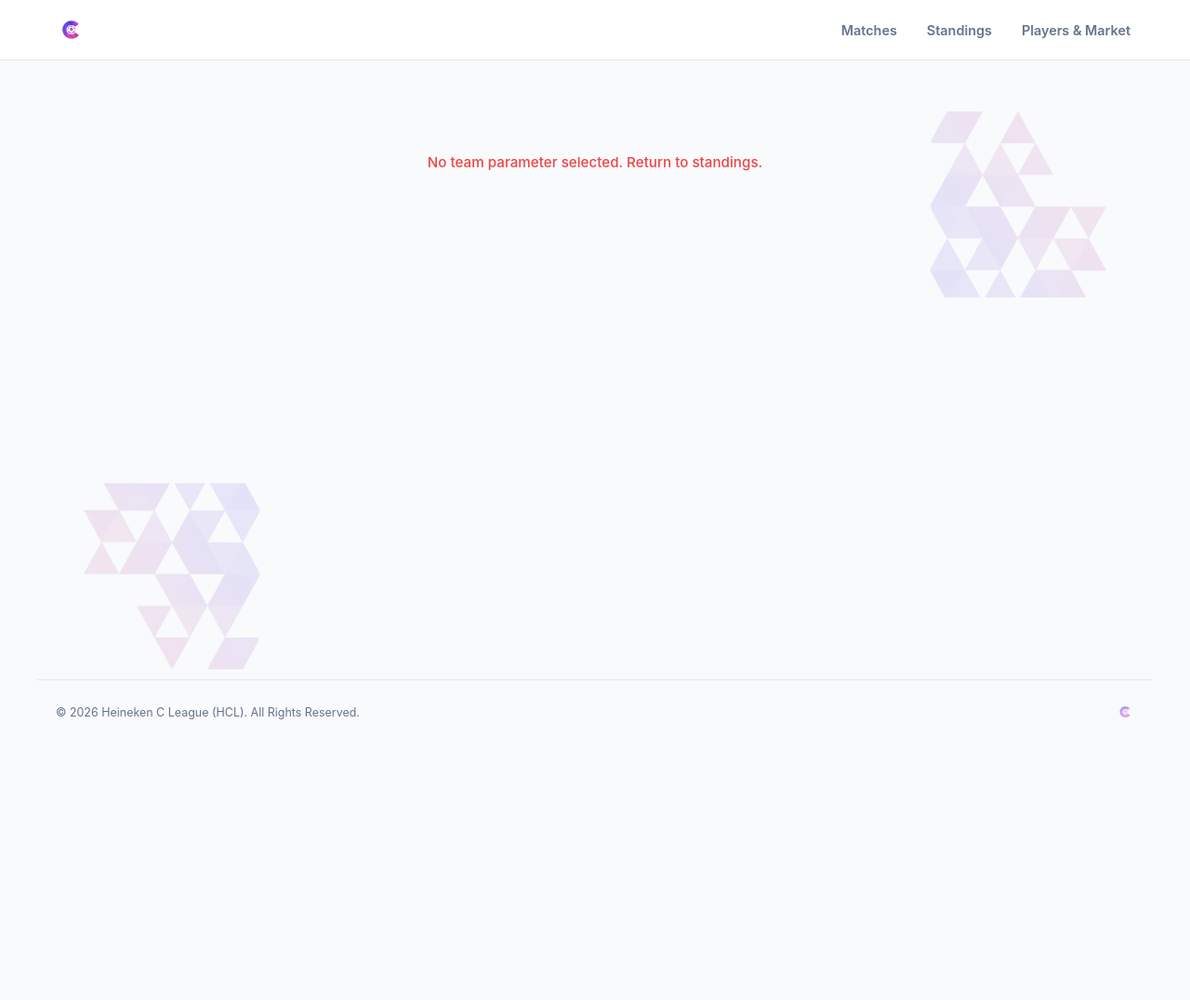
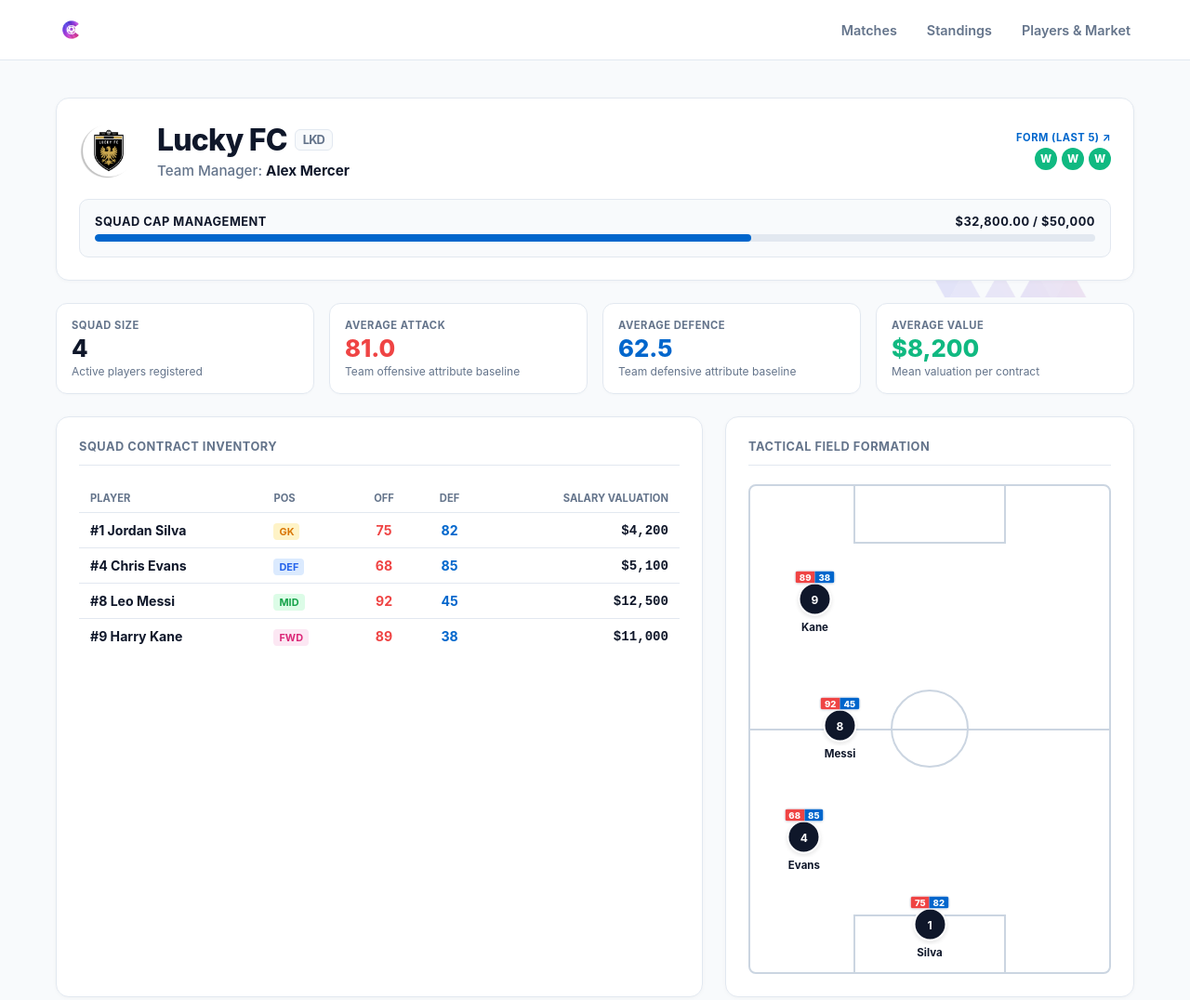
Before and after one commit to ldg224/HCL, a plain HTML site: page team.html in a window 1280 px wide. Shown: the top 1076 px of the page at 93% size. Before the commit the page ends 800 px from the top, so only its background shows below. Drawn offline with Linux system fonts and the light colour scheme.

Commit message:
Update team.html

```diff
--- a/team.html
+++ b/team.html
@@ -68,7 +68,8 @@
 
         /* Clean Performance Form Dots */
         .form-container { display: flex; flex-direction: column; gap: 4px; align-items: flex-end; }
-        .form-title { font-size: 0.7rem; text-transform: uppercase; letter-spacing: 0.5px; color: var(--text-muted); font-weight: 700; }
+        .form-title { font-size: 0.7rem; text-transform: uppercase; letter-spacing: 0.5px; color: var(--accent-color); font-weight: 700; transition: opacity 0.2s; }
+        .form-title:hover { opacity: 0.8; }
         .form-bubbles { display: flex; gap: 5px; }
         .bubble { width: 24px; height: 24px; border-radius: 50%; display: flex; align-items: center; justify-content: center; font-size: 0.72rem; font-weight: 800; color: #fff; }
         .bubble.W { background-color: var(--win-color); }
@@ -164,34 +165,45 @@
 
     <script src="navbar.js"></script>
     <script>
-        const CSV_TEAMS = "https://docs.google.com/spreadsheets/d/e/2PACX-1vRWLzMxExK_CHV8x6uGcYFuDTKIaIfQIFMMrDz89AbrbBtgt4E22U8lmMyr-p3F-_cZcGPmm1qJSSYN/pub?gid=0&single=true&output=csv";
-        const CSV_ROSTERS = "https://docs.google.com/spreadsheets/d/e/2PACX-1vRWLzMxExK_CHV8x6uGcYFuDTKIaIfQIFMMrDz89AbrbBtgt4E22U8lmMyr-p3F-_cZcGPmm1qJSSYN/pub?gid=1346726150&single=true&output=csv";
-        const CSV_SCHEDULE = "https://docs.google.com/spreadsheets/d/e/2PACX-1vRWLzMxExK_CHV8x6uGcYFuDTKIaIfQIFMMrDz89AbrbBtgt4E22U8lmMyr-p3F-_cZcGPmm1qJSSYN/pub?gid=197825319&single=true&output=csv";
+        // Redirect target page file path
+        const SCHEDULE_PAGE_URL = "schedule.html";
+
+        // Structured data tables securely hosted inside client script context
+        const DATA_DIRECTORY = [
+            ["Lucky FC [LKD]", "LKD", "Alex Mercer"],
+            ["SKS FC [SKS]", "SKS", "Marcus Vance"],
+            ["Lads United [LAU]", "LAU", "Dave Bradley"],
+            ["Pectoral Flys FC [PCF]", "PCF", "Ryan Reynolds"],
+            ["Cranbourne United [CFC]", "CFC", "Sarah Jenkins"],
+            ["FC Turtle [TUR]", "TUR", "Tim Drake"]
+        ];
+
+        const DATA_ROSTERS = [
+            ["#1", "Jordan Silva", "GK", "Lucky FC [LKD]", "75", "82", "$4,200"],
+            ["#4", "Chris Evans", "DEF", "Lucky FC [LKD]", "68", "85", "$5,100"],
+            ["#8", "Leo Messi", "MID", "Lucky FC [LKD]", "92", "45", "$12,500"],
+            ["#9", "Harry Kane", "FWD", "Lucky FC [LKD]", "89", "38", "$11,000"],
+            ["#12", "Tom Brady", "GK", "SKS FC [SKS]", "80", "80", "$6,000"],
+            ["#3", "Virgil Dijk", "DEF", "SKS FC [SKS]", "60", "90", "$9,500"],
+            ["#10", "Neymar Jr", "FWD", "SKS FC [SKS]", "91", "40", "$13,000"],
+            ["#7", "K. Mbappe", "FWD", "Lads United [LAU]", "94", "42", "$14,500"],
+            ["#6", "Paul Pogba", "MID", "Lads United [LAU]", "82", "72", "$8,200"]
+        ];
+
+        const DATA_SCHEDULE = [
+            ["Round 1", "2026-05-10", "18:00", "Lucky FC [LKD]", "SKS FC [SKS]", "FINALISED", "3-1"],
+            ["Round 1", "2026-05-10", "19:30", "Lads United [LAU]", "FC Turtle [TUR]", "FINALISED", "2-2"],
+            ["Round 2", "2026-05-17", "18:00", "SKS FC [SKS]", "Lads United [LAU]", "FINALISED", "0-2"],
+            ["Round 2", "2026-05-17", "19:30", "FC Turtle [TUR]", "Lucky FC [LKD]", "FINALISED", "1-4"],
+            ["Round 3", "2026-05-24", "18:00", "Lucky FC [LKD]", "Lads United [LAU]", "FINALISED", "2-1"]
+        ];
 
         const URL_PARAMS = new URLSearchParams(window.location.search);
-        const TARGET_TEAM = URL_PARAMS.get('name');
-
-        async function fetchCSV(url) {
-            const res = await fetch(url);
-            const text = await res.text();
-            return text.split(/\r\n|\n/).map(line => {
-                let result = [];
-                let current = '';
-                let inQuotes = false;
-                for (let i = 0; i < line.length; i++) {
-                    let char = line[i];
-                    if (char === '"') { inQuotes = !inQuotes; }
-                    else if (char === ',' && !inQuotes) { result.push(current.trim()); current = ''; }
-                    else { current += char; }
-                }
-                result.push(current.trim());
-                return result;
-            });
-        }
+        const TARGET_TEAM = URL_PARAMS.get('name') || "Lucky FC";
 
         function extractRating(str) {
             if (!str) return 1;
-            let match = str.match(/\d+/);
+            let match = String(str).match(/\d+/);
             return match ? parseInt(match[0], 10) : 1;
         }
 
@@ -221,26 +233,29 @@
             return "FWD";
         }
 
-        async function buildTeamForm(teamName) {
-            try {
-                const games = await fetchCSV(CSV_SCHEDULE);
+        function buildTeamForm(teamName) {
             let teamHistory = [];
+            const cleanTarget = teamName.toLowerCase().trim();
 
-                for(let i = 1; i < games.length; i++) {
-                    let r = games[i];
-                    if(!r[3] || !r[4] || !r[5]) continue;
+            for(let i = 0; i < DATA_SCHEDULE.length; i++) {
+                let r = DATA_SCHEDULE[i];
+                let home = r[3] || "";
+                let away = r[4] || "";
+                let status = r[5] ? r[5].toUpperCase() : "";
+                let score = r[6] || "";
 
-                    let home = r[3].trim();
-                    let away = r[4].trim();
-                    let status = r[5].toUpperCase().trim();
-                    let rawScore = r[6] || "";
+                if (status === "FINALISED" && home && away) {
+                    let homeClean = home.toLowerCase();
+                    let awayClean = away.toLowerCase();
 
-                    if (status === "FINALISED" && (home.toLowerCase().includes(teamName.toLowerCase()) || away.toLowerCase().includes(teamName.toLowerCase()))) {
-                        let parts = rawScore.split('-');
+                    if (homeClean.includes(cleanTarget) || awayClean.includes(cleanTarget)) {
+                        let parts = score.split('-');
                         if(parts.length === 2) {
-                            let homeScore = parseInt(parts[0].trim(), 10);
-                            let awayScore = parseInt(parts[1].trim(), 10);
-                            let isHome = home.toLowerCase().includes(teamName.toLowerCase());
+                            let homeScore = parseInt(parts[0].replace(/[^0-9]/g, ''), 10);
+                            let awayScore = parseInt(parts[1].replace(/[^0-9]/g, ''), 10);
+                            let isHome = homeClean.includes(cleanTarget);
+
+                            if (isNaN(homeScore) || isNaN(awayScore)) continue;
 
                             if (homeScore === awayScore) {
                                 teamHistory.push({ res: 'D' });
@@ -252,21 +267,16 @@
                         }
                     }
                 }
+            }
             return teamHistory.slice(-5);
-            } catch(e) {
-                console.error("Form calculation error: ", e);
-                return [];
-            }
         }
 
-        async function assembleProfile() {
+        function assembleProfile() {
             if (!TARGET_TEAM) {
                 document.getElementById('profile-mount').innerHTML = `<div class="loading-text" style="color:#ef4444">No team parameter selected. Return to standings.</div>`;
                 return;
             }
 
-            try {
-                const directory = await fetchCSV(CSV_TEAMS);
             let managerName = "Unassigned";
             let displayTeamName = TARGET_TEAM;
             let shortCode = "";
@@ -274,8 +284,8 @@
             let bracketMatch = TARGET_TEAM.match(/\[(.*?)\]/);
             if (bracketMatch) { shortCode = bracketMatch[1]; }
 
-                for(let i = 1; i < directory.length; i++) {
-                    let row = directory[i];
+            for(let i = 0; i < DATA_DIRECTORY.length; i++) {
+                let row = DATA_DIRECTORY[i];
                 let rowTeamName = row[0] ? row[0].trim() : "";
                 if(rowTeamName && (rowTeamName.toLowerCase() === TARGET_TEAM.toLowerCase() || TARGET_TEAM.toLowerCase().includes(rowTeamName.toLowerCase()) || rowTeamName.toLowerCase().includes(TARGET_TEAM.toLowerCase()))) {
                     displayTeamName = rowTeamName;
@@ -291,14 +301,11 @@
             let cleanTitle = displayTeamName.replace(/\[.*?\]\s*/, '');
             let teamLogoUrl = getLocalTeamLogo(shortCode);
 
-                const rosterLines = await fetchCSV(CSV_ROSTERS);
             let teamPlayers = [];
             let totalSalarySum = 0;
 
-                for(let i = 1; i < rosterLines.length; i++) {
-                    let r = rosterLines[i];
-                    if (!r[1]) continue;
-
+            for(let i = 0; i < DATA_ROSTERS.length; i++) {
+                let r = DATA_ROSTERS[i];
                 let playerTeam = r[3] ? r[3].trim() : "";
                 if (playerTeam && (
                     playerTeam.toLowerCase() === displayTeamName.toLowerCase() ||
@@ -322,13 +329,8 @@
                 }
             }
 
-                const formHistory = await buildTeamForm(cleanTitle);
+            const formHistory = buildTeamForm(cleanTitle);
             renderDashboard(cleanTitle, shortCode, managerName, teamPlayers, totalSalarySum, teamLogoUrl, formHistory);
-
-            } catch (err) {
-                console.error(err);
-                document.getElementById('profile-mount').innerHTML = `<div class="loading-text" style="color:#ef4444">Failed syncing active cloud assets.</div>`;
-            }
         }
 
         function renderDashboard(name, code, manager, players, budgetSum, logoUrl, formHistory) {
@@ -336,13 +338,11 @@
             const capPercentage = Math.min((budgetSum / capLimit) * 100, 100);
             const isOverBudget = budgetSum > capLimit;
 
-            // Generate Combined Stats Matrix
             const squadSize = players.length;
             const avgOff = squadSize ? (players.reduce((sum, p) => sum + p.off, 0) / squadSize).toFixed(1) : 0;
             const avgDef = squadSize ? (players.reduce((sum, p) => sum + p.def, 0) / squadSize).toFixed(1) : 0;
             const avgCost = squadSize ? (budgetSum / squadSize) : 0;
 
-            // Pitch nodes positioning mapping
             let pitchHTML = [];
             let counts = { GK: 0, DEF: 0, MID: 0, FWD: 0 };
             const COORDINATES = {
@@ -369,9 +369,8 @@
                 `);
             });
 
-            // Form indicator bubble list logic
-            let formHTML = formHistory.length === 0 ? `<span style="color:var(--text-muted); font-size:0.85rem;">-</span>` :
-                formHistory.map(h => `<div class="bubble ${h.res}" title="Form match status indicator">${h.res}</div>`).join('');
+            let formHTML = formHistory.length === 0 ? `<span style="color:var(--text-muted); font-size:0.8rem; font-weight:normal;">No results found</span>` :
+                formHistory.map(h => `<div class="bubble ${h.res}">${h.res}</div>`).join('');
 
             document.getElementById('profile-mount').innerHTML = `
                 <div class="profile-header-card">
@@ -387,8 +386,10 @@
                         </div>
 
                         <div class="form-container">
-                            <div class="form-title">Form (Last 5)</div>
+                            <a href="${SCHEDULE_PAGE_URL}" style="text-decoration:none; display:flex; flex-direction:column; align-items:flex-end; gap:4px;">
+                                <div class="form-title">Form (Last 5) ↗</div>
                                 <div class="form-bubbles">${formHTML}</div>
+                            </a>
                         </div>
                     </div>
 
```
Lines whose indentation alone changed are shown as unchanged.
